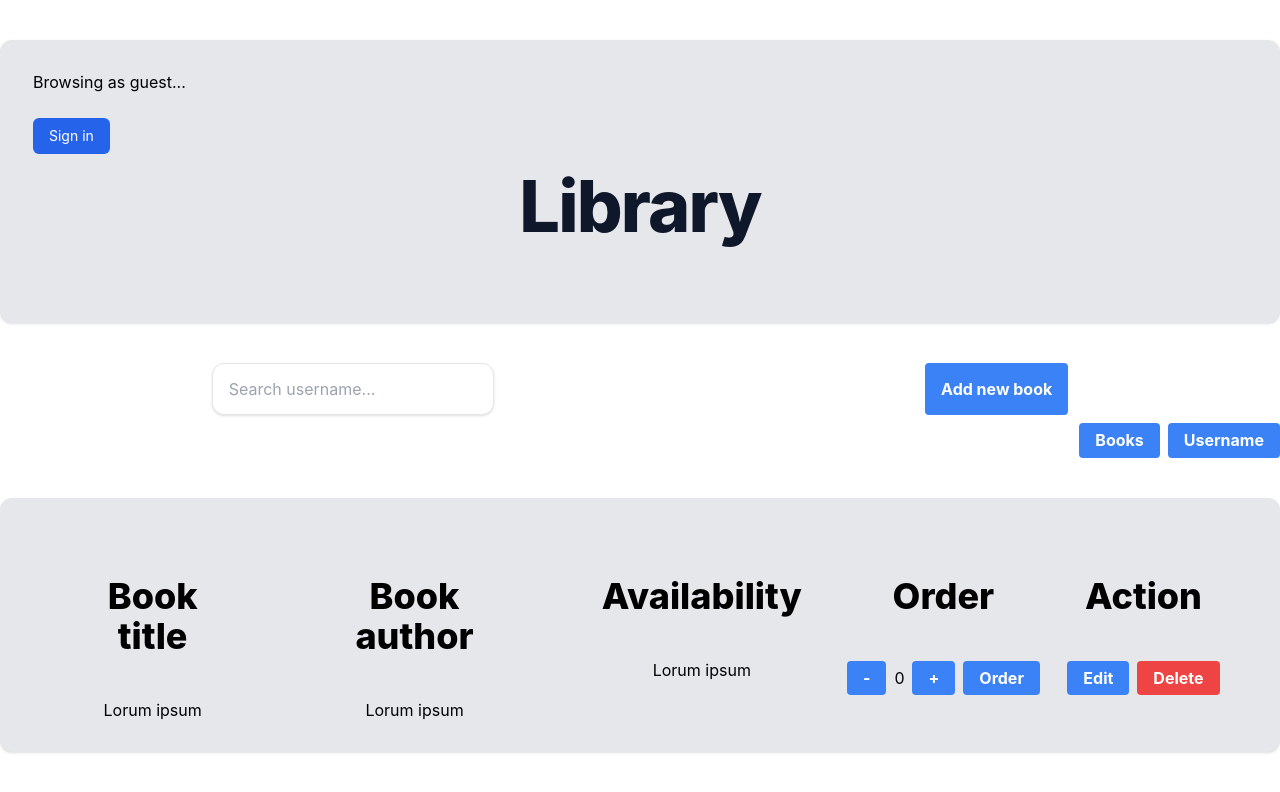
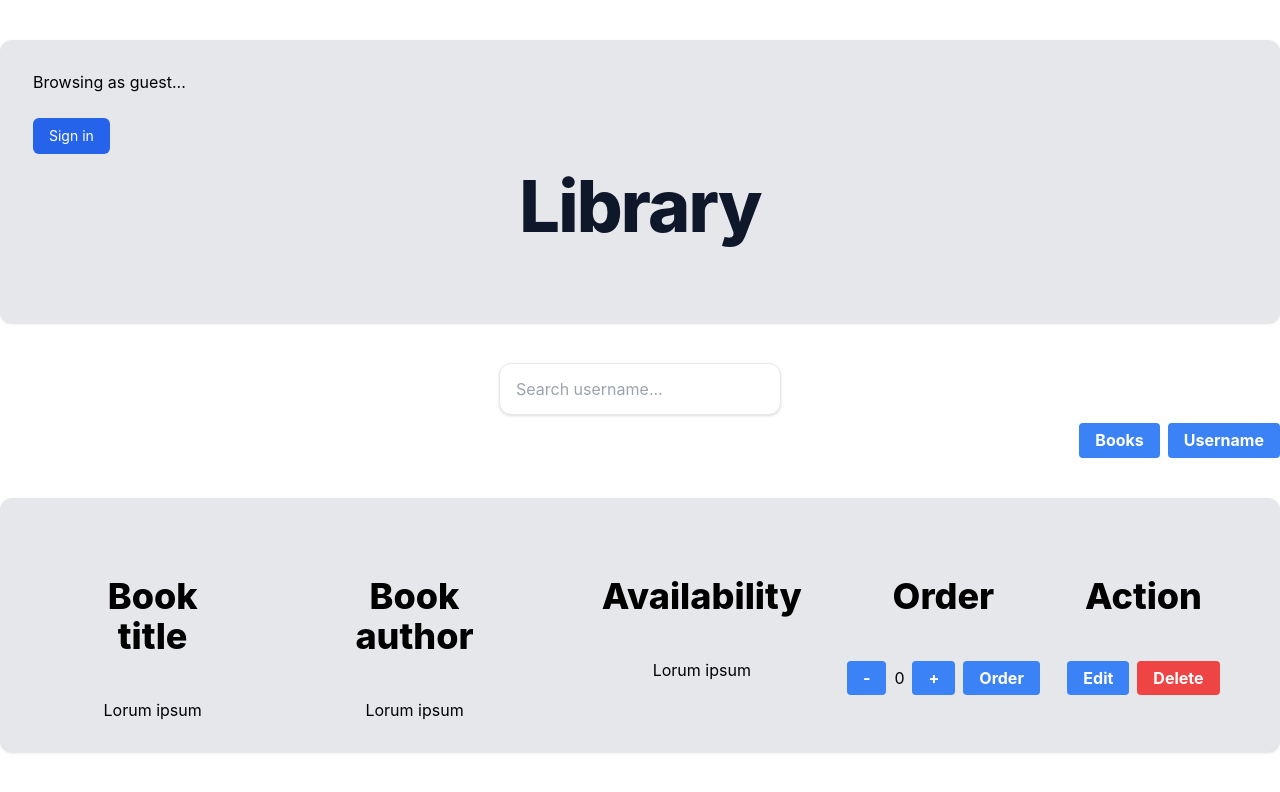
Before and after one commit to divby0exc/library-final-project, a React (Create React App) app: page / in a window 1280 px wide. Shown: the top 792 px of the page. Built offline with nearby package versions, Linux system fonts and the light colour scheme.

Commit message:
added files for users view as admin

```diff
--- a/src/pages/AdminHomeUsers.tsx
+++ b/src/pages/AdminHomeUsers.tsx
@@ -21,7 +21,6 @@ const AdminHome = () => {
       </div>
       <div className="container mx-auto flex justify-around gap-2">
         <SearchUsername />
-        <AddButton />
       </div>
       <div className="container mx-auto flex justify-end gap-2 mt-2">
         <button className="bg-blue-500 hover:bg-blue-700 text-white font-bold py-2 px-4 rounded">
```
Also changed, not shown: src/components/AdminComponents/ActionCol.tsx (added), src/components/AdminComponents/PurchasesCol.tsx (added), src/components/AdminComponents/RoleCol.tsx (added), src/components/AdminComponents/UsernameCol.tsx (added).
